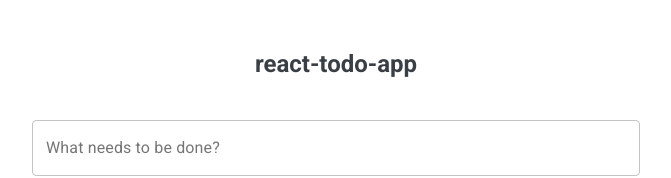
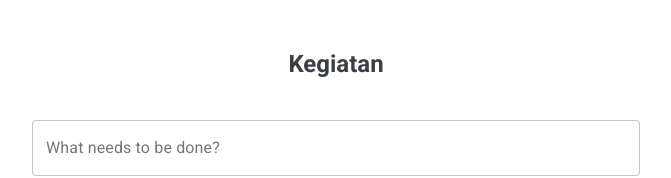
Before and after one commit to ricosandyca/react-todo, a React (Create React App) app: page / in a window 1280 px wide. Shown: the top 178 px of the page, without its empty margins (304-975 px from the left). Built offline with nearby package versions, Linux system fonts and the light colour scheme.

Commit message:
Change app name

```diff
--- a/public/index.html
+++ b/public/index.html
@@ -26,7 +26,7 @@
     -->
     <link rel="stylesheet" href="https://fonts.googleapis.com/css?family=Roboto:300,400,500,700&display=swap" />
     <link href="https://fonts.googleapis.com/css?family=Poppins:300,400,500,700&display=swap" rel="stylesheet" />
-    <title>React App</title>
+    <title>Kegiatan</title>
   </head>
   <body>
     <noscript>You need to enable JavaScript to run this app.</noscript>
--- a/src/components/header.tsx
+++ b/src/components/header.tsx
@@ -8,7 +8,7 @@ const header: React.FC = () => {
   return (
     <Box my={5}>
       <Typography align='center' variant='h5'>
-        <b>react-todo-app</b>
+        <b>Kegiatan</b>
       </Typography>
     </Box>
   )
```
